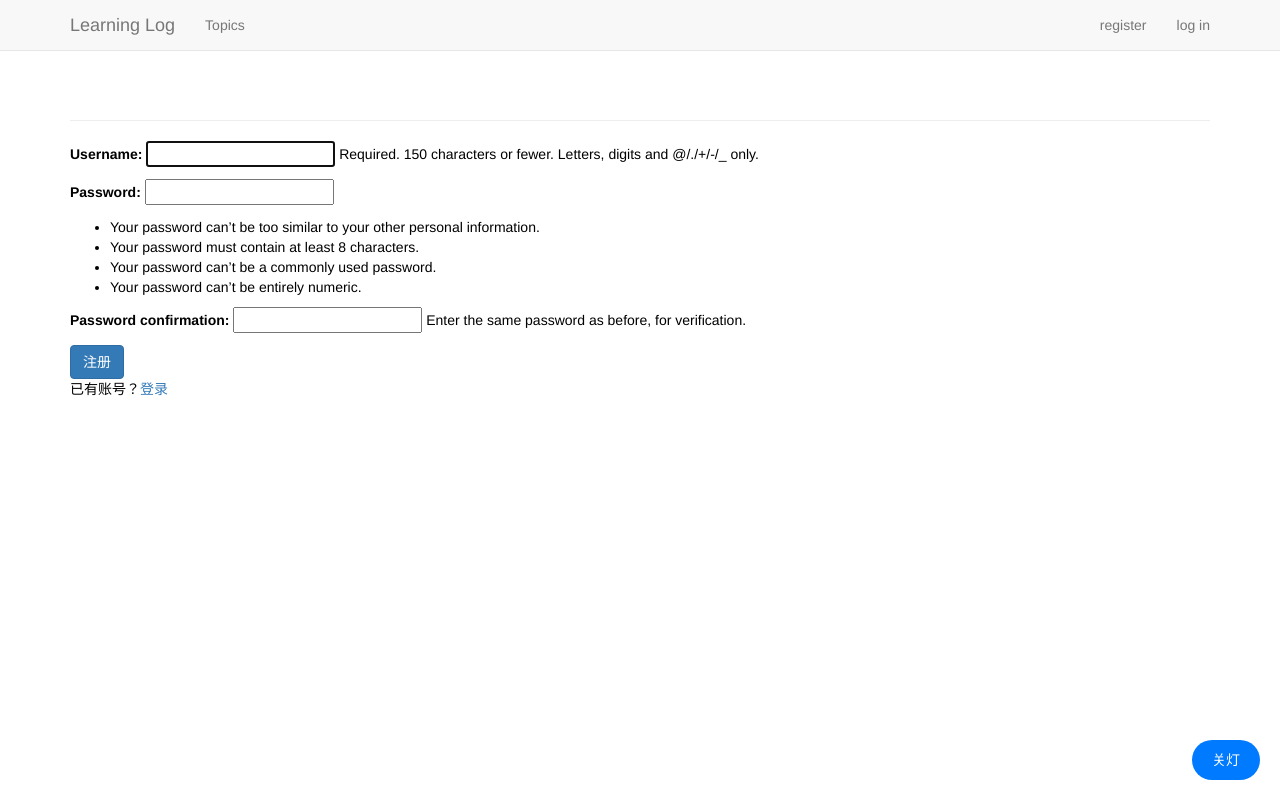
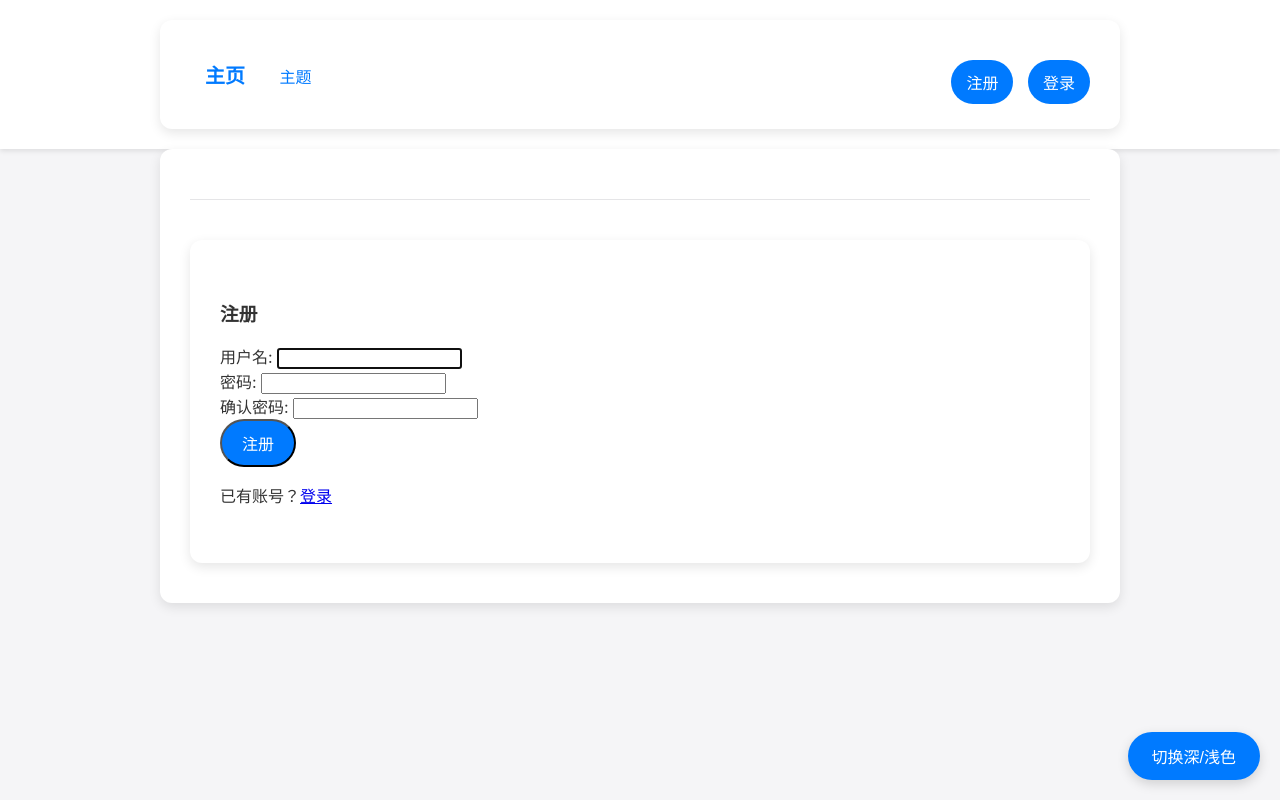
Before and after one commit to ywq1145/Learn-Django, a Django app: page /users/register/ in a window 1280 px wide. Run offline with Django 5.2, Linux system fonts and the light colour scheme; some libraries are stand-ins or nearby versions.

Commit message:
second modify

```diff
--- a/learning_logs/templates/base.html
+++ b/learning_logs/templates/base.html
@@ -5,22 +5,25 @@
     <meta http-equiv="X-UA-Compatible" content="IE=edge">
     <meta name="viewport" content="width=device-width, initial-scale=1">
     <title>笔记</title>
-    <!-- Bootstrap CSS via CDN -->
-    <link href="https://maxcdn.bootstrapcdn.com/bootstrap/3.4.1/css/bootstrap.min.css" rel="stylesheet">
 
     <style>
         body {
+            font-family: -apple-system, BlinkMacSystemFont, "Segoe UI", Roboto, "Helvetica Neue", Arial, sans-serif;
+            background-color: #f5f5f7;
+            color: #333;
+            margin: 0;
+            padding: 0;
             transition: background-color 0.5s ease, color 0.5s ease;
         }
 
         .default-theme {
-            background-color: white;
-            color: black;
+            background-color: #f5f5f7;
+            color: #333;
         }
 
         .dark-theme {
-            background-color: black;
-            color: #666; /* 使用灰色字体以便在黑色背景下可读 */
+            background-color: #121212;
+            color: #666666;
         }
 
         .theme-toggle-btn {
@@ -28,56 +31,108 @@
             bottom: 20px;
             right: 20px;
             z-index: 1000;
-            background-color: #007bff;
+            background-color: #007aff;
             color: white;
             border: none;
-            padding: 10px 20px;
+            padding: 12px 24px;
             cursor: pointer;
-            border-radius: 50px;
+            border-radius: 25px;
+            font-size: 16px;
+            box-shadow: 0 4px 12px rgba(0, 0, 0, 0.15);
             transition: background-color 0.3s ease, transform 0.1s ease;
         }
 
         .theme-toggle-btn:hover {
-            background-color: #0056b3;
+            background-color: #005bb5;
         }
 
         .theme-toggle-btn:active {
             transform: scale(0.95);
         }
+
+        .navbar {
+            background-color: #ffffff;
+            padding: 20px 30px;
+            box-shadow: 0 2px 5px rgba(0, 0, 0, 0.1);
+        }
+
+        .navbar a {
+            color: #007aff;
+            text-decoration: none;
+            font-weight: 500;
+            padding: 0 15px;
+        }
+
+        .navbar a:hover {
+            color: #005bb5;
+        }
+
+        .navbar a.navbar-brand {
+            font-weight: 700;
+            font-size: 20px;
+        }
+
+        .container {
+            padding: 40px 30px;
+            max-width: 900px;
+            margin: 0 auto;
+            background-color: #ffffff;
+            border-radius: 12px;
+            box-shadow: 0 4px 12px rgba(0, 0, 0, 0.1);
+        }
+
+        .page-header {
+            margin-bottom: 40px;
+            padding-bottom: 10px;
+            border-bottom: 1px solid #e5e5e7;
+            font-size: 28px;
+            font-weight: 600;
+        }
+
+        /* 苹果风格按钮 */
+        .btn {
+            display: inline-block;
+            background-color: #007aff;
+            color: white;
+            text-decoration: none;
+            padding: 10px 20px;
+            border-radius: 25px;
+            font-size: 16px;
+            transition: background-color 0.3s ease;
+        }
+
+        .btn:hover {
+            background-color: #005bb5;
+        }
+
+        .navbar .btn {
+            color: #fff; /* 确保按钮上的文字是白色 */
+            padding: 10px 15px; /* 调整按钮内边距 */
+            margin-left: 10px; /* 按钮之间增加间距 */
+        }
+
     </style>
 </head>
 
 <body id="body" class="default-theme">
 
     <!-- Background Theme Toggle Button -->
-    <button class="theme-toggle-btn" onclick="toggleTheme()">关灯</button>
+    <button class="theme-toggle-btn" onclick="toggleTheme()">切换深/浅色</button>
 
     <!-- Static navbar -->
-    <nav class="navbar navbar-default navbar-static-top">
+    <nav class="navbar">
         <div class="container">
-            <div class="navbar-header">
-                <button type="button" class="navbar-toggle collapsed" data-toggle="collapse" data-target="#navbar" aria-expanded="false" aria-controls="navbar" aria-label="Toggle navigation">
-                    <span class="sr-only">Toggle navigation</span>
-                    <span class="icon-bar"></span>
-                    <span class="icon-bar"></span>
-                    <span class="icon-bar"></span>
-                </button>
-                <a class="navbar-brand" href="{% url 'index' %}">Learning Log</a>
+            <a class="navbar-brand" href="{% url 'index' %}">主页</a>
+            <a href="{% url 'topics' %}">主题</a>
+            <div style="float: right;">
+                {% if user.is_authenticated %}
+                <a>Hello, {{ user.username }}.</a>
+                <a href="{% url 'logout' %}" class="btn">登出</a>
+                {% else %}
+                <a href="{% url 'register' %}" class="btn">注册</a>
+                <a href="{% url 'login' %}" class="btn">登录</a>
+                {% endif %}
             </div>
-            <div id="navbar" class="navbar-collapse collapse">
-                <ul class="nav navbar-nav">
-                    <li><a href="{% url 'topics' %}">Topics</a></li>
-                </ul>
-                <ul class="nav navbar-nav navbar-right">
-                    {% if user.is_authenticated %}
-                    <li><a>Hello, {{ user.username }}.</a></li>
-                    <li><a href="{% url 'logout' %}">log out</a></li>
-                    {% else %}
-                    <li><a href="{% url 'register' %}">register</a></li>
-                    <li><a href="{% url 'login' %}">log in</a></li>
-                    {% endif %}
-                </ul>
-            </div><!--/.nav-collapse -->
         </div>
     </nav>
 
@@ -89,10 +144,6 @@
             {% block content %}{% endblock content %}
         </div>
     </div><!-- /container -->
-
-    <!-- Bootstrap JavaScript via CDN -->
-    <script src="https://ajax.googleapis.com/ajax/libs/jquery/3.5.1/jquery.min.js"></script>
-    <script src="https://maxcdn.bootstrapcdn.com/bootstrap/3.4.1/js/bootstrap.min.js"></script>
 
     <script>
         function toggleTheme() {
--- a/learning_logs/templates/index.html
+++ b/learning_logs/templates/index.html
@@ -2,10 +2,10 @@
 
 {% block content %}
     <div class="jumbotron text-center" style="background-color: #f8f9fa; padding: 40px;">
-        <h1>Welcome to Learning Log</h1>
-        <p class="lead">Your personal space to track and reflect on your learning journey.</p>
+        <h1>欢迎来到笔记系统</h1>
+        <p class="lead">记录每分每秒</p>
         <hr class="my-4">
         <p>Whether you're studying for an exam, learning a new skill, or simply exploring new topics, Learning Log helps you organize your thoughts, track your progress, and stay motivated.</p>
-        <p><a class="btn btn-primary btn-lg" href="{% url 'register' %}" role="button">Get Started</a></p>
+        <p><a class="btn btn-primary btn-lg" href="{% url 'topics' %}" role="button">开始使用</a></p>
     </div>
 {% endblock content %}
--- a/learning_logs/templates/new_entry.html
+++ b/learning_logs/templates/new_entry.html
@@ -5,6 +5,6 @@
     <form action="{% url 'new_entry' topic.id %}" method="post">
         {% csrf_token %}
         {{ form.as_p }}
-        <button name="submit">Add entry</button>
+        <button name="submit">添加</button>
     </form>
 {% endblock content %}
--- a/learning_logs/templates/new_topic.html
+++ b/learning_logs/templates/new_topic.html
@@ -6,7 +6,7 @@
         <div class="col-md-6 col-md-offset-3">
             <div class="panel panel-primary">
                 <div class="panel-heading">
-                    <h3 class="panel-title">Add a New Topic</h3>
+                    <h3 class="panel-title">添加</h3>
                 </div>
                 <div class="panel-body">
                     <form action="{% url 'new_topic' %}" method="post">
@@ -14,7 +14,7 @@
                         <div class="form-group">
                             {{ form.as_p }}
                         </div>
-                        <button type="submit" class="btn btn-primary">Add Topic</button>
+                        <button type="submit" class="btn btn-primary">提交</button>
                     </form>
                 </div>
             </div>
--- /dev/null
+++ b/users/forms.py
@@ -0,0 +1,13 @@
+from django import forms
+from django.contrib.auth.forms import UserCreationForm
+from django.contrib.auth.models import User
+
+class CustomUserCreationForm(UserCreationForm):
+    class Meta:
+        model = User
+        fields = ('username', 'password1', 'password2')
+
+    def __init__(self, *args, **kwargs):
+        super(CustomUserCreationForm, self).__init__(*args, **kwargs)
+        self.fields['password1'].help_text = ''
+        self.fields['password2'].help_text = ''
--- a/users/templates/register.html
+++ b/users/templates/register.html
@@ -1,9 +1,34 @@
 {% extends "base.html" %}
+
 {% block content %}
-    <form method="post" action="{% url 'register' %}">
-        {% csrf_token %}
-        {{ form.as_p }}
-        <button type="submit" class="btn btn-primary">注册</button>
-    </form>
-    <p>已有账号？<a href="{% url 'login' %}">登录</a></p>
+<div class="container">
+    <div class="row">
+        <div class="col-md-6 col-md-offset-3">
+            <div class="panel panel-primary">
+                <div class="panel-heading">
+                    <h3 class="panel-title">注册</h3>
+                </div>
+                <div class="panel-body">
+                    <form method="post" action="{% url 'register' %}">
+                        {% csrf_token %}
+                        <div class="form-group">
+                            <label for="{{ form.username.id_for_label }}">用户名:</label>
+                            {{ form.username }}
+                        </div>
+                        <div class="form-group">
+                            <label for="{{ form.password1.id_for_label }}">密码:</label>
+                            {{ form.password1 }}
+                        </div>
+                        <div class="form-group">
+                            <label for="{{ form.password2.id_for_label }}">确认密码:</label>
+                            {{ form.password2 }}
+                        </div>
+                        <button type="submit" class="btn btn-primary">注册</button>
+                    </form>
+                    <p class="mt-2">已有账号？<a href="{% url 'login' %}">登录</a></p>
+                </div>
+            </div>
+        </div>
+    </div>
+</div>
 {% endblock content %}
--- a/users/views.py
+++ b/users/views.py
@@ -3,6 +3,7 @@ from django.http import HttpResponseRedirect
 from django.urls import reverse
 from django.contrib.auth import logout, login, authenticate
 from django.contrib.auth.forms import UserCreationForm
+from .forms import CustomUserCreationForm
 
 
 def logout_view(request):
@@ -11,19 +12,21 @@ def logout_view(request):
     return HttpResponseRedirect(reverse('index'))
 
 
+
 def register(request):
     """Register a new user."""
     if request.method != 'POST':
         # Display blank registration form.
-        form = UserCreationForm()
+        form = CustomUserCreationForm()
     else:
         # Process completed form.
-        form = UserCreationForm(data=request.POST)
+        form = CustomUserCreationForm(data=request.POST)
         if form.is_valid():
             newuser = form.save()
             authenticated_user = authenticate(username=newuser.username,
                                               password=request.POST['password1'])
-            login(request, authenticated_user)
-            return HttpResponseRedirect(reverse('index'))
+            if authenticated_user is not None:
+                login(request, authenticated_user)
+                return HttpResponseRedirect(reverse('index'))
     context = {'form': form}
     return render(request, 'register.html', context)
```
Also changed, not shown: learning_logs/templates/edit_entry.html (+36 -8 lines), learning_logs/templates/topic.html (+13 -20 lines), learning_logs/templates/topics.html (+25 -3 lines).
